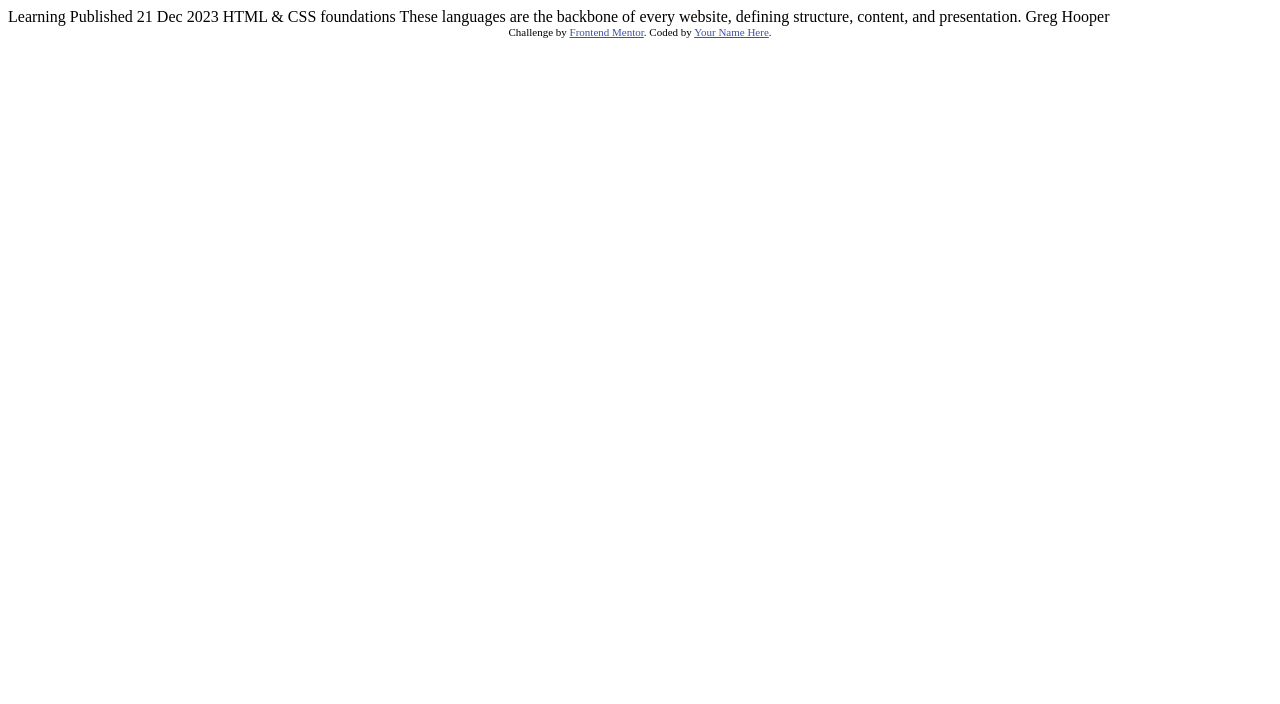
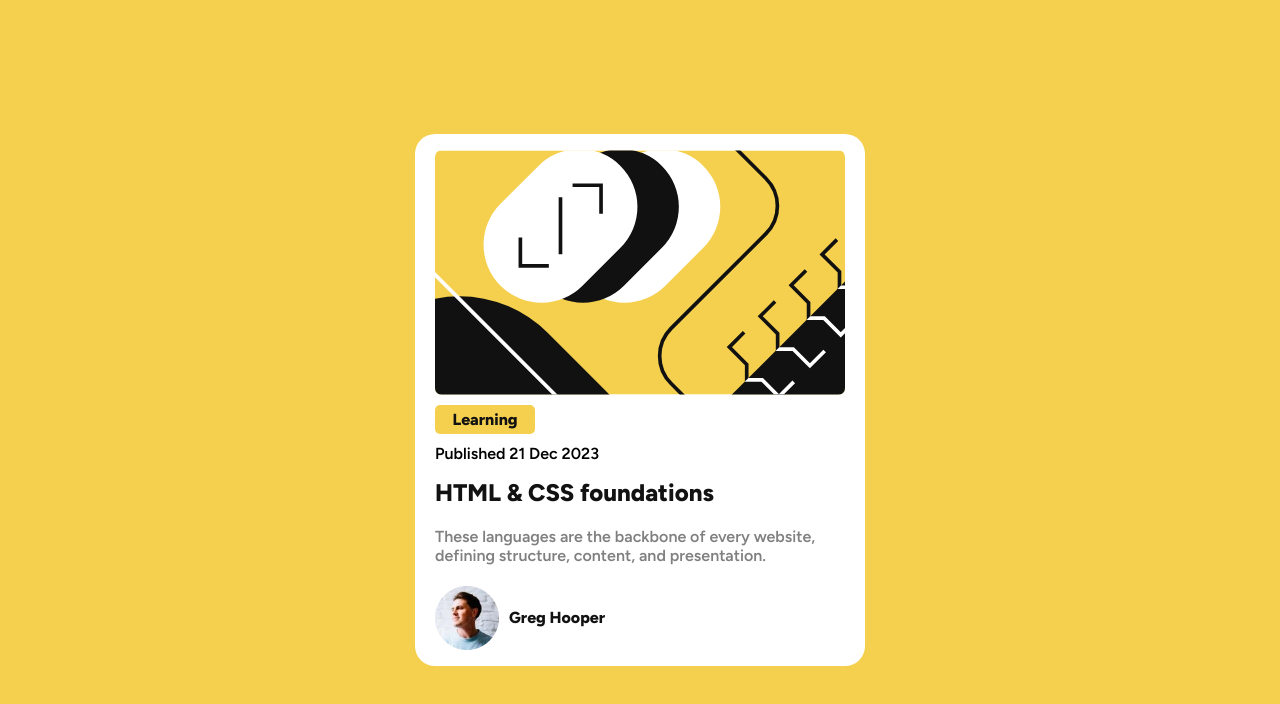
Before and after one commit to matheus778/blog-preview-blog, a plain HTML site: page index.html in a window 1280 px wide. Drawn offline with Linux system fonts and the light colour scheme.

Commit message:
estilização da pagina

```diff
--- /dev/null
+++ b/css/global.css
@@ -0,0 +1,32 @@
+@import url('https://fonts.googleapis.com/css2?family=Figtree:wght@600;800&display=swap');
+
+* {
+  margin: 0;
+  padding: 0;
+  box-sizing: border-box;
+}
+
+:root {
+    /* primary */
+  --yellow: hsl(47, 88%, 63%);
+
+  /* secondary */
+  --white: hsl(0, 0%, 100%);
+  --grey: hsl(0, 0%, 50%);
+  --black: hsl(0, 0%, 7%);
+}
+
+html {
+  font-size: 62.5%;
+}
+
+body {
+  font-family: 'Figtree', sans-serif;
+  height: 100vh;
+  background-color: var(--yellow);
+}
+
+/* mobile */
+@media(max-width: 375px) {
+
+}
--- /dev/null
+++ b/css/main.css
@@ -0,0 +1,65 @@
+body {
+  display: flex;
+  justify-content: center;
+  align-items: center;
+}
+
+.card-container {
+  width: 100%;
+  padding: 1.6rem 2rem ;
+  max-width: 450px;
+  background-color: var(--white);
+  display: flex;
+  flex-direction: column;
+  gap: 1rem;
+  border-radius: 20px;
+}
+
+.card-container .banner {
+  border-radius: 0.7rem;
+}
+
+.learning {
+  width: 100px;
+  padding: 0.5rem 0;
+  font-weight: 800;
+  display: flex;
+  align-items: center;
+  justify-content: center;
+  font-size: 1.6rem;
+  background-color: var(--yellow);
+  border-radius: 0.5rem;
+  color: var(--black);
+}
+
+.published {
+  font-size: 1.6rem;
+  font-weight: 600;
+}
+
+.card-container h1 {
+  color: var(--black);
+  font-size: 2.4rem;
+  font-weight: 800;
+  margin-top: 0.5rem;
+}
+
+.card-container p {
+  color: var(--grey);
+  font-size: 1.6rem;
+  margin-top: 1rem;
+}
+
+.footer-card {
+  margin-top: 1rem;
+  display: flex;
+  align-items: center;
+  justify-content: start;
+  gap: 1rem;
+}
+
+.footer-card span {
+  font-size: 1.6rem;
+  color: var(--black);
+  font-weight: 800;
+}
--- a/index.html
+++ b/index.html
@@ -1,34 +1,46 @@
 <!DOCTYPE html>
-<html lang="en">
+<html lang="pt-br">
 <head>
   <meta charset="UTF-8">
   <meta name="viewport" content="width=device-width, initial-scale=1.0"> <!-- displays site properly based on user's device -->
 
   <link rel="icon" type="image/png" sizes="32x32" href="./assets/images/favicon-32x32.png">
+  <link rel="stylesheet" href="./css/global.css">
+  <link rel="stylesheet" href="./css/main.css">
 
   <title>Frontend Mentor | Blog preview card</title>
 
-  <!-- Feel free to remove these styles or customise in your own stylesheet 👍 -->
-  <style>
-    .attribution { font-size: 11px; text-align: center; }
-    .attribution a { color: hsl(228, 45%, 44%); }
-  </style>
 </head>
 <body>
+  <main class="card-container">
+    <img class="banner" src="./assets/images/illustration-article.svg" alt="">
 
-  Learning
+    <span class="learning">
+      Learning
+    </span>
 
-  Published 21 Dec 2023
+    <span class="published">
+      Published 21 Dec 2023
+    </span>
 
-  HTML & CSS foundations
+    <h1>
+      HTML & CSS foundations
+    </h1>
 
-  These languages are the backbone of every website, defining structure, content, and presentation.
+    <p>
+      These languages are the backbone of every website, defining structure,
+      content, and presentation.
+    </p>
 
-  Greg Hooper
+    <div class="footer-card">
+      <img src="./assets/images/image-avatar.webp" alt="" srcset="">
+      <span>Greg Hooper</span>
+    </div>
+  </main>
 
-  <div class="attribution">
+  <!-- <div class="attribution">
     Challenge by <a href="https://www.frontendmentor.io?ref=challenge" target="_blank">Frontend Mentor</a>.
     Coded by <a href="#">Your Name Here</a>.
-  </div>
+  </div> -->
 </body>
 </html>
```
Also changed, not shown: 1 other file.
